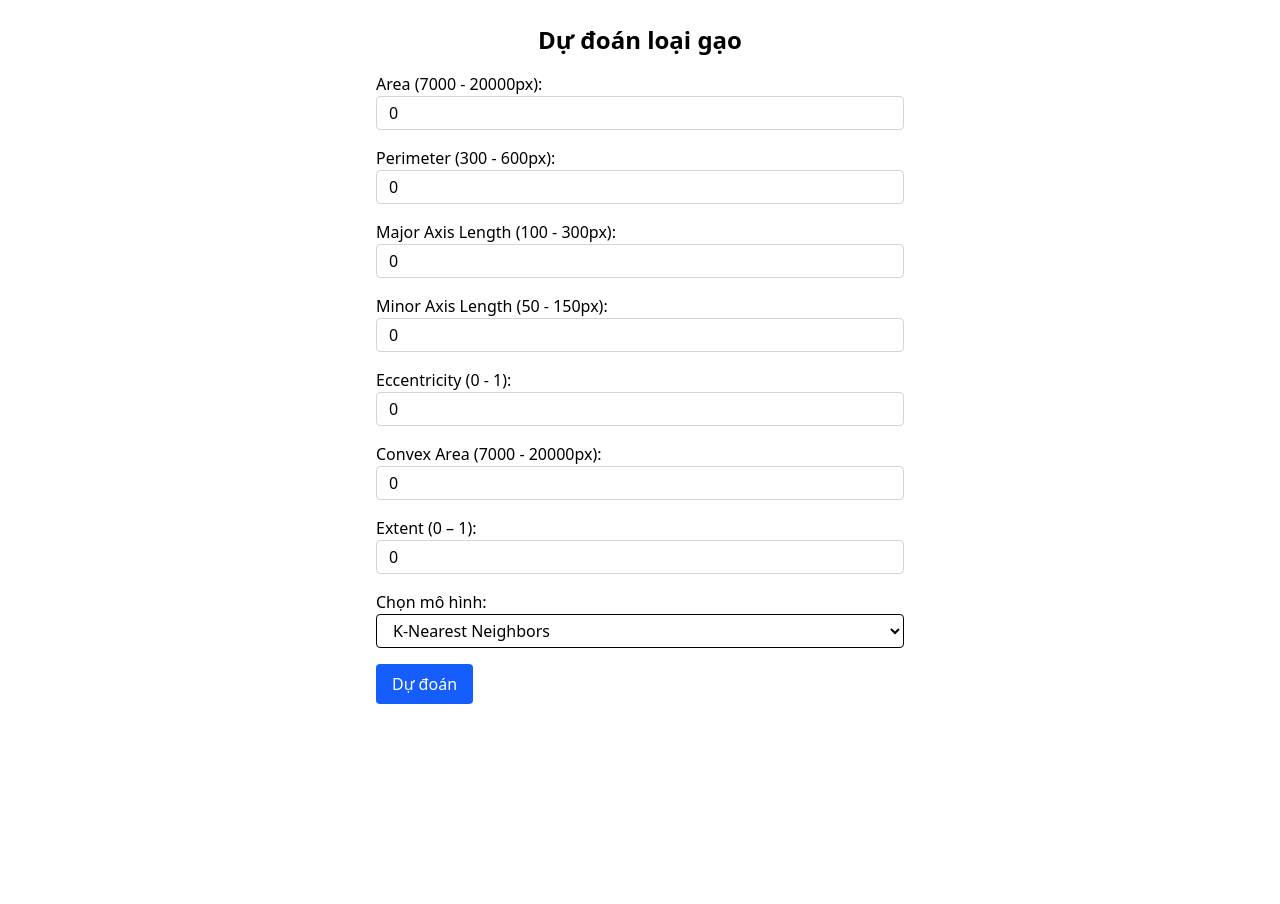
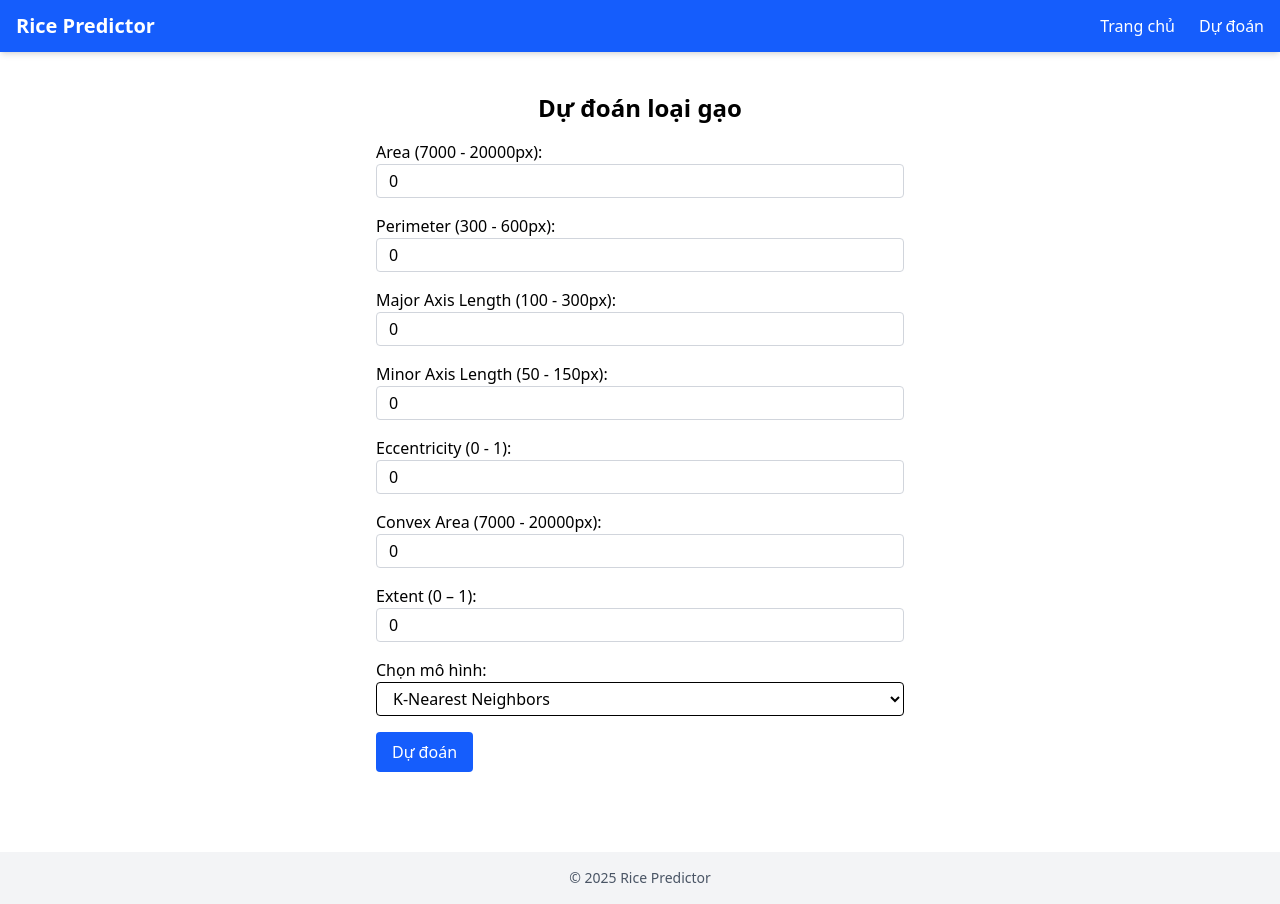
Before and after one commit to TriKhai/rice_predict, a React (Vite) app in the folder frontend/app/: page /predict in a window 1280 px wide. Before the commit the page ends 800 px from the top, so only its background shows below. Built offline with nearby package versions, Linux system fonts and the light colour scheme.

Commit message:
update: header, footer

```diff
--- a/frontend/app/package.json
+++ b/frontend/app/package.json
@@ -13,6 +13,7 @@
     "@tailwindcss/vite": "^4.1.11",
     "axios": "^1.10.0",
     "formik": "^2.4.6",
+    "lucide-react": "^0.525.0",
     "react": "^19.1.0",
     "react-dom": "^19.1.0",
     "react-router-dom": "^7.6.3",
--- a/frontend/app/src/App.tsx
+++ b/frontend/app/src/App.tsx
@@ -1,6 +1,7 @@
-import { BrowserRouter as Router, Routes, Route } from 'react-router-dom';
+import { BrowserRouter as Router, Routes, Route, Navigate } from 'react-router-dom';
 import Home from './pages/Home/Home'
 import PredictPage from './pages/Predict/PredictPage';
+import MainPage from './pages/MainPage';
 
 function App() {
 
@@ -8,9 +9,13 @@ function App() {
     <>
       <Router>
         <Routes>
-        <Route path="/" element={<Home />} />
-        {/* <Route path="/about" element={<About />} />*/}
-        <Route path="/predict" element={<PredictPage />} />
+          <Route path="/" element={<Navigate to="/home" replace />} />
+          <Route element={<MainPage />}>
+              <Route path="/home" element={<Home />} />
+              <Route path="/predict" element={<PredictPage />} />
+          </Route>
+
+          <Route path="*" element={<Navigate to="/home" replace />}/>
         </Routes>
       </Router>
     </>
--- /dev/null
+++ b/frontend/app/src/components/layout/Footer.tsx
@@ -0,0 +1,18 @@
+{/* <div className="border-t py-2 text-center">© 2025 Pharmacy System</div> */}
+
+import React from "react";
+
+const Footer: React.FC = () => {
+  return (
+    <footer className="bg-gray-100 text-center text-sm text-gray-600 py-4 mt-10">
+      <div className="max-w-7xl mx-auto px-4">
+        <p>© {new Date().getFullYear()} Rice Predictor</p>
+        {/* <p className="mt-1">
+          Developed by <span className="font-semibold">Trí Khải</span>
+        </p> */}
+      </div>
+    </footer>
+  );
+};
+
+export default Footer;
--- /dev/null
+++ b/frontend/app/src/components/layout/Header.tsx
@@ -0,0 +1,52 @@
+import React, { useState } from "react";
+import { Link } from "react-router-dom";
+import { Menu, X } from "lucide-react"; // icon từ lucide-react
+
+const Header: React.FC = () => {
+  const [menuOpen, setMenuOpen] = useState(false);
+
+  return (
+    <header className="bg-blue-600 text-white shadow-md">
+      <div className="max-w-7xl mx-auto px-4 py-3 flex justify-between items-center">
+        <Link to="/" className="text-xl font-bold">
+          Rice Predictor
+        </Link>
+
+        <nav className="hidden md:flex space-x-6">
+          <Link to="/" className="hover:underline">
+            Trang chủ
+          </Link>
+          <Link to="/predict" className="hover:underline">
+            Dự đoán
+          </Link>
+          {/* <Link to="/about" className="hover:underline">
+            Giới thiệu
+          </Link> */}
+        </nav>
+
+        <button
+          onClick={() => setMenuOpen(!menuOpen)}
+          className="md:hidden focus:outline-none"
+        >
+          {menuOpen ? <X size={24} /> : <Menu size={24} />}
+        </button>
+      </div>
+
+      {menuOpen && (
+        <div className="md:hidden bg-blue-500 px-4 pb-4 space-y-2">
+          <Link to="/" className="block hover:underline" onClick={() => setMenuOpen(false)}>
+            Trang chủ
+          </Link>
+          <Link to="/predict" className="block hover:underline" onClick={() => setMenuOpen(false)}>
+            Dự đoán
+          </Link>
+          <Link to="/about" className="block hover:underline" onClick={() => setMenuOpen(false)}>
+            Giới thiệu
+          </Link>
+        </div>
+      )}
+    </header>
+  );
+};
+
+export default Header;
--- /dev/null
+++ b/frontend/app/src/pages/MainPage.tsx
@@ -0,0 +1,18 @@
+import React from 'react';
+import { Outlet } from 'react-router-dom';
+import Header from '../components/layout/Header';
+import Footer from '../components/layout/Footer';
+
+const MainPage: React.FC = () => {
+  return (
+    <div className="flex flex-col min-h-screen">
+      <Header />
+      <div className="flex-1 container mx-auto p-4">
+        <Outlet />
+      </div>
+      <Footer />
+    </div>
+  );
+};
+
+export default MainPage;
--- a/frontend/app/src/pages/Predict/PredictPage.tsx
+++ b/frontend/app/src/pages/Predict/PredictPage.tsx
@@ -171,6 +171,7 @@ const PredictPage: React.FC = () => {
 
   return (
     <div className="max-w-xl mx-auto p-6 space-y-4">
+
       <h2 className="text-2xl font-bold mb-4 text-center">Dự đoán loại gạo</h2>
       <form onSubmit={formik.handleSubmit} className="space-y-4">
         {inputs.map(({ key, name, desc, hint }) => (
```
Also changed, not shown: 1 other file (tests, documents, lock files or other folders).
